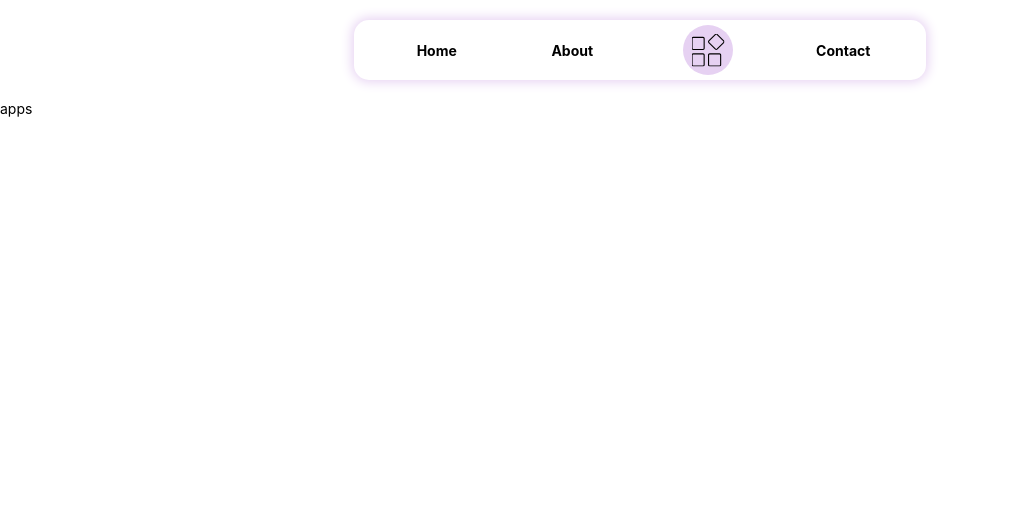
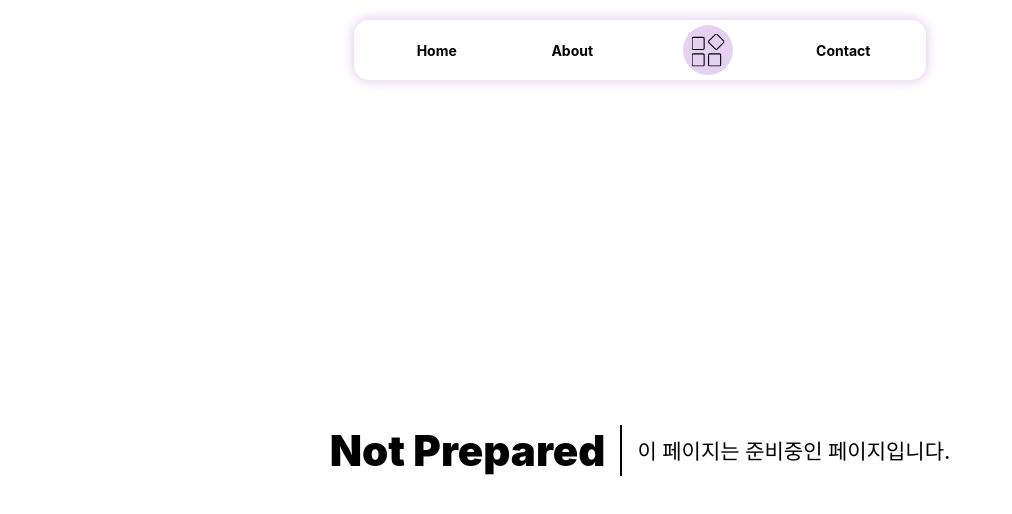
Before and after one commit to p-sw/ProfilePage, a Next.js app in the folder frontendts/: page /apps in a window 1280 px wide. Shown: the top 514 px of the page, without its empty margins (0-1012 px from the left). Built offline with nearby package versions, Linux system fonts and the light colour scheme; a web font is replaced by a local one.

Commit message:
Added PageNotPrepared

```diff
--- /dev/null
+++ b/frontendts/component/PageNotPrepared.tsx
@@ -0,0 +1,8 @@
+import styles from '../styles/customerror.module.scss'
+
+export default function PageNotPrepared() {
+    return <main className={styles.container}>
+        <h1>Not Prepared</h1>
+        <p>이 페이지는 준비중인 페이지입니다.</p>
+    </main>
+}
--- a/frontendts/pages/404.tsx
+++ b/frontendts/pages/404.tsx
@@ -1,4 +1,4 @@
-import styles from "../styles/404.module.scss"
+import styles from "../styles/customerror.module.scss"
 
 export default function Custom404() {
     return <main className={styles.container}>
--- a/frontendts/pages/apps.tsx
+++ b/frontendts/pages/apps.tsx
@@ -1,3 +1,7 @@
+import PageNotPrepared from "../component/PageNotPrepared";
+
 export default function apps() {
-    return <div>apps</div>
+    return <>
+        <PageNotPrepared />
+    </>
 }
--- a/frontendts/pages/contact.tsx
+++ b/frontendts/pages/contact.tsx
@@ -1,3 +1,7 @@
+import PageNotPrepared from "../component/PageNotPrepared";
+
 export default function contact() {
-    return <div>contact</div>
+    return <>
+        <PageNotPrepared />
+    </>
 }
--- a/frontendts/styles/404.module.scss
+++ b/frontendts/styles/customerror.module.scss
@@ -25,7 +25,7 @@
   }
 }
 
-@media (max-width: 500px) {
+@media (max-width: 700px) {
   .container {
     flex-direction: column;
 
```
